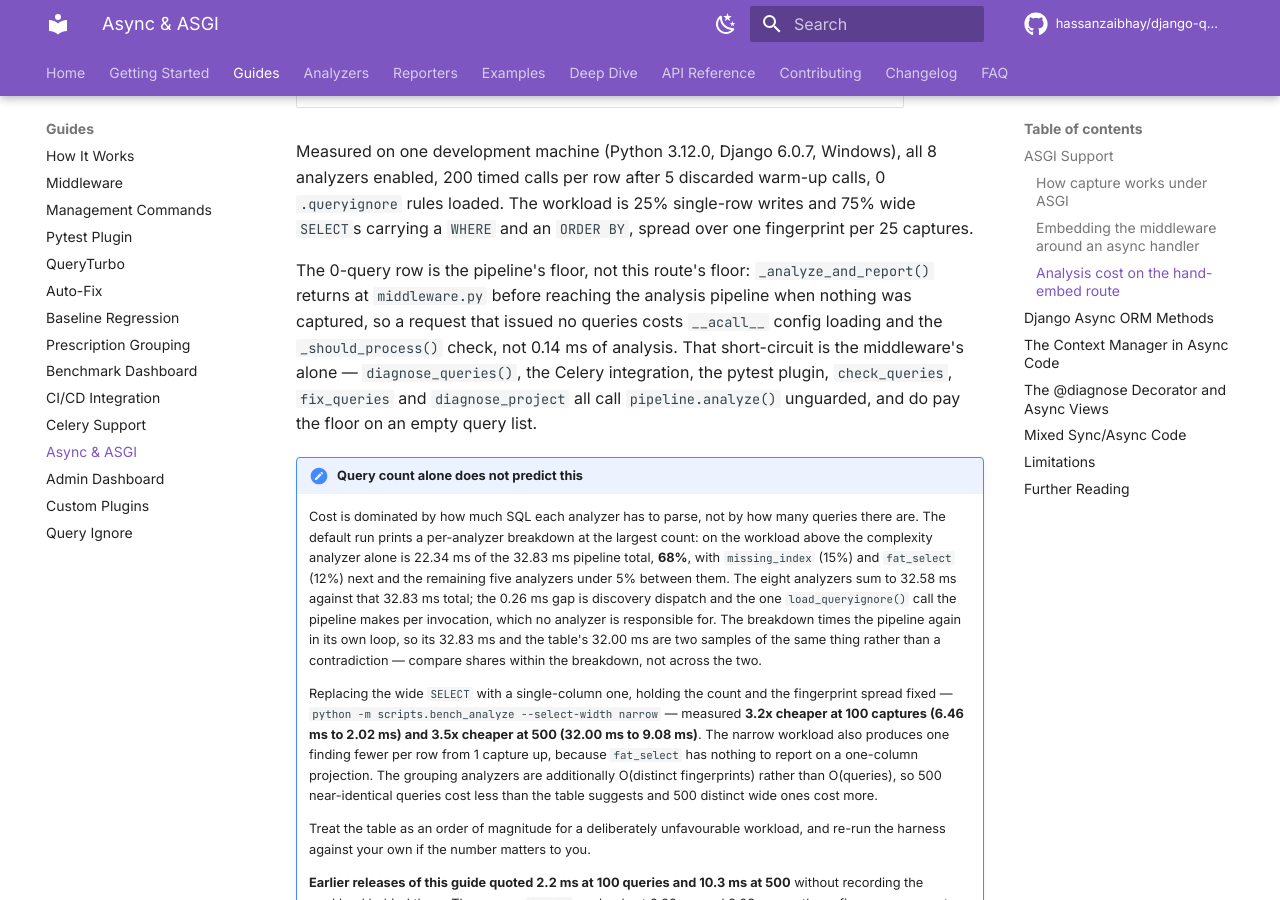
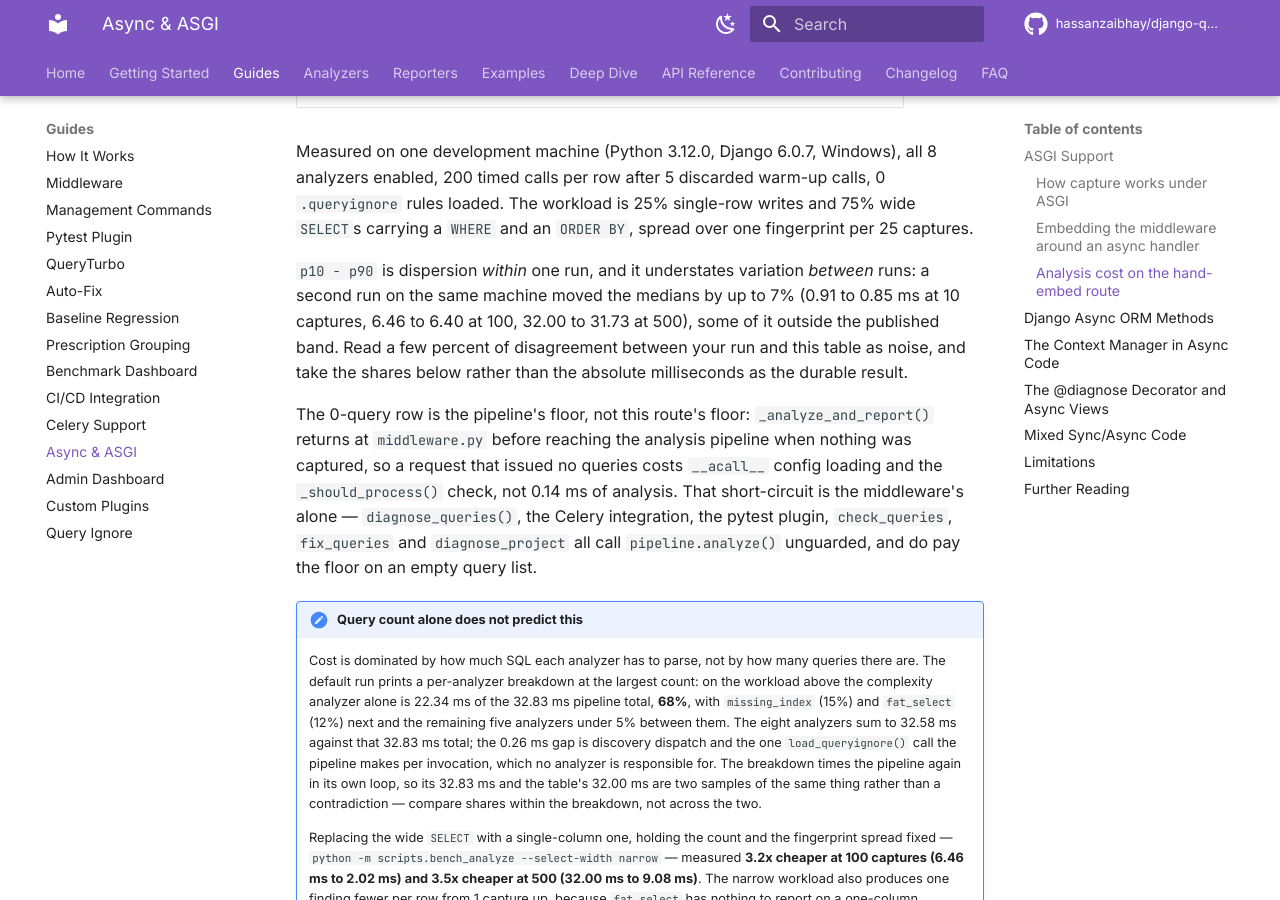
Before and after one commit to hassanzaibhay/django-query-doctor, an MkDocs documentation site: the page built from docs/guides/async-support.md, in a window 1280 px wide and 900 px high, scrolled down 3863 px. Built offline with MkDocs 1.6.1 and Material for MkDocs 9.7.7, drawn with Linux system fonts in a browser that asks for light colours; comment, search, counter and statistics services are not loaded.

Commit message:
docs: disclose run-to-run variation, which p10-p90 understates
A second run on the same machine moved medians by up to 7%, some of it outside
the published p10-p90 band. The band is within-run dispersion; a reader
comparing their own run against the table needs to know which one it is.

```diff
--- a/docs/guides/async-support.md
+++ b/docs/guides/async-support.md
@@ -101,6 +101,12 @@ Measured on one development machine (Python 3.12.0, Django 6.0.7, Windows), all
 enabled, 200 timed calls per row after 5 discarded warm-up calls, 0 `.queryignore` rules loaded.
 The workload is 25% single-row writes and 75% wide `SELECT`s carrying a `WHERE` and an `ORDER BY`,
 spread over one fingerprint per 25 captures.
+
+`p10 - p90` is dispersion *within* one run, and it understates variation *between* runs: a second
+run on the same machine moved the medians by up to 7% (0.91 to 0.85 ms at 10 captures, 6.46 to 6.40
+at 100, 32.00 to 31.73 at 500), some of it outside the published band. Read a few percent of
+disagreement between your run and this table as noise, and take the shares below rather than the
+absolute milliseconds as the durable result.
 
 The 0-query row is the pipeline's floor, not this route's floor: `_analyze_and_report()` returns at
 `middleware.py` before reaching the analysis pipeline when nothing was captured, so a request that
```
